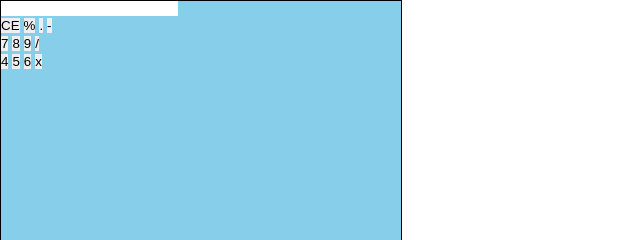
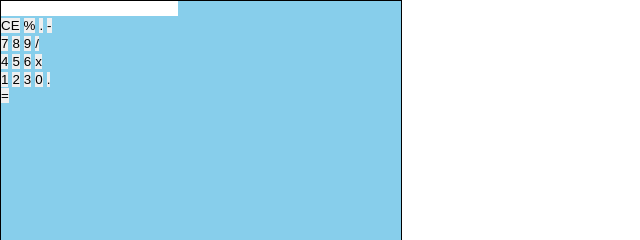
Before and after one commit to GuddyTech/codegaminator_calculator, a plain HTML site: page pages/home.html in a window 1280 px wide. Shown: the top 240 px of the page, 0-640 px from the left. Drawn offline with Linux system fonts and the light colour scheme.

Commit message:
added the

```diff
--- a/pages/home.html
+++ b/pages/home.html
@@ -34,6 +34,20 @@
                 <input class="in3" type="button" value="6">
                 <input class="in3" type="button" value="x">
             </div>
+            <div class="flex-div">
+
+                <div class="one-div">
+                    <input class="in4" type="button" value="1">
+                    <input class="in4" type="button" value="2">
+                    <input class="in4" type="button" value="3">
+                    <input class="in4" type="button" value="0">
+                    <input class="in4" type="button" value=".">
+                </div>
+                <div class="equal-div">
+                    <input class="in5" type="button" value="=">
+                </div>
+
+            </div>
 
         </section>
     </main>
--- a/styles/home.scss
+++ b/styles/home.scss
@@ -43,6 +43,26 @@
                 }
             }
 
+            .flex-div{
+
+                .one-div{
+
+                    .in4 {
+
+                    }
+
+                }
+
+                .equal-div {
+
+                    .in5 {
+
+                    }
+
+                }
+
+            }
+
         }
     }
 
```
